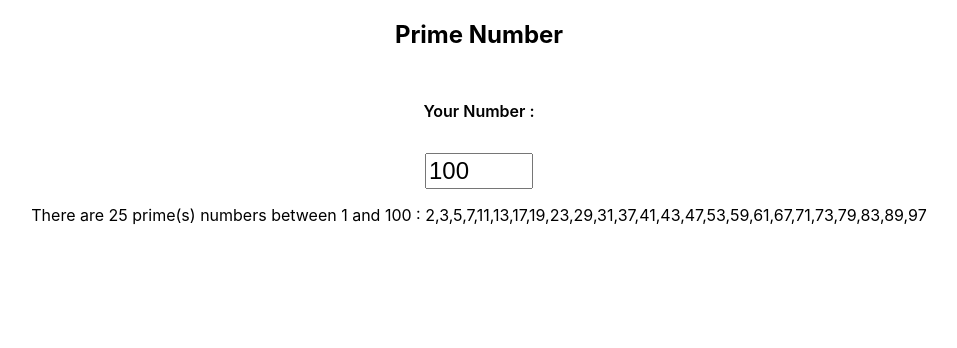
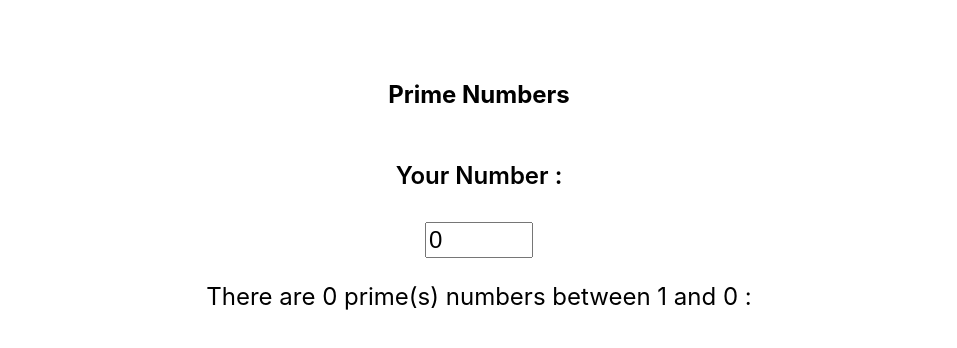
Before and after one commit to domchu/React-Algorithm-prime-number, a React (Create React App) app: page / in a window 1280 px wide. Shown: the top 348 px of the page, without its empty margins (161-1118 px from the left). Built offline with nearby package versions, Linux system fonts and the light colour scheme.

Commit message:
style:style the p text

```diff
--- a/src/App.css
+++ b/src/App.css
@@ -18,4 +18,13 @@ input {
 .text {
   margin: 2rem 0;
   font-weight: 600;
+  font-size: 1.5rem;
 }
+h2 {
+  margin-top: 5rem;
+}
+p {
+  font-size: 1.5rem;
+}
+.text__container {
+}
--- a/src/App.js
+++ b/src/App.js
@@ -2,7 +2,7 @@ import "./App.css";
 import React, { useState } from "react";
 
 function App() {
-  const [selectedNum, setSelectedNum] = useState(100);
+  const [selectedNum, setSelectedNum] = useState(0);
 
   const allPrimes = [];
   for (let counter = 2; counter < selectedNum; counter++) {
@@ -13,7 +13,7 @@ function App() {
   return (
     <>
       <div className="App">
-        <h2>Prime Number</h2>
+        <h2>Prime Numbers</h2>
         <form action="" className="container">
           <label htmlFor="num" className="text">
             Your Number :{" "}
@@ -27,11 +27,13 @@ function App() {
             }}
           />
         </form>
-        <p>
-          There are {allPrimes.length} prime(s) numbers between 1 and{" "}
-          {selectedNum} :{" "}
-          <span className="prime__list">{allPrimes.join(",")}</span>
-        </p>
+        <div className="text__container">
+          <p>
+            There are {allPrimes.length} prime(s) numbers between 1 and{" "}
+            {selectedNum} :{" "}
+            <span className="prime__list">{allPrimes.join(",")}</span>
+          </p>
+        </div>
       </div>
     </>
   );
```
